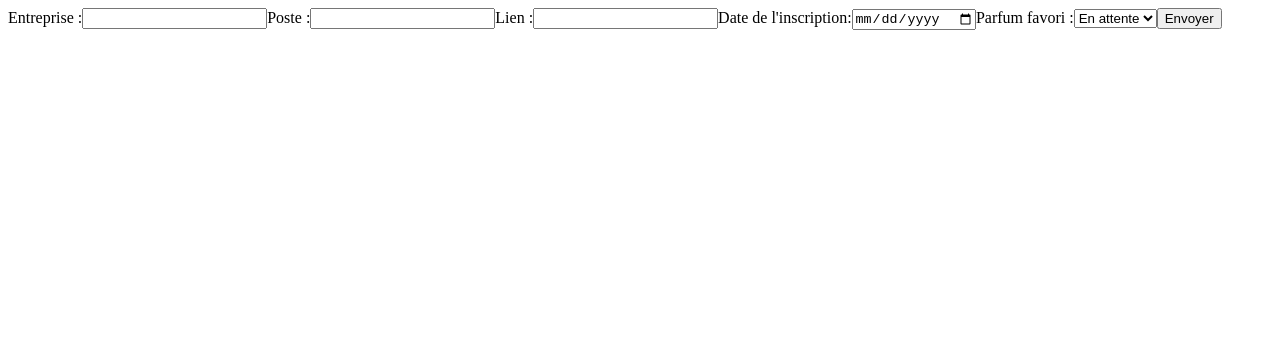
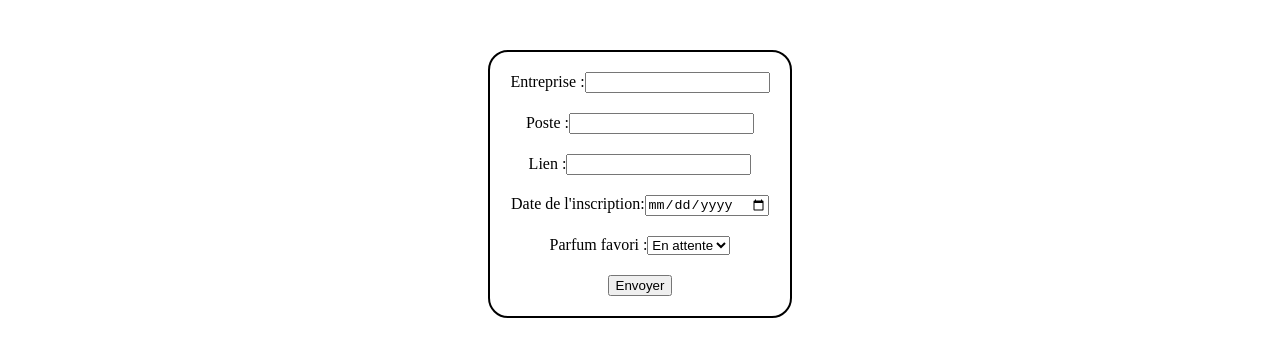
Before and after one commit to KJovene/Alter-Project, a React (Vite) app in the folder front/: page /candidature in a window 1280 px wide. Shown: the top 356 px of the page. Built offline with nearby package versions, Linux system fonts and the light colour scheme.

Commit message:
:zap: CSS Candidature

```diff
--- a/front/src/components/candidature/candidature.css
+++ b/front/src/components/candidature/candidature.css
@@ -0,0 +1,16 @@
+.bodyCandidature {
+    display: flex;
+    align-items: center;
+    justify-content: center;
+    margin-top: 50px;
+}
+.bodyCandidature form {
+    display: flex;
+    flex-direction: column;
+    align-items: center;
+    justify-content: center;
+    gap: 20px;
+    padding: 20px;
+    border: 2px solid #000;
+    border-radius: 20px;
+}
--- a/front/src/components/candidature/candidature.jsx
+++ b/front/src/components/candidature/candidature.jsx
@@ -13,7 +13,7 @@ const Candidature = () => {
   };
 
   return (
-    <div>
+    <div className="bodyCandidature">
       <form method="POST" onSubmit={handleSubmit}>
         <label>
           Entreprise :
```
